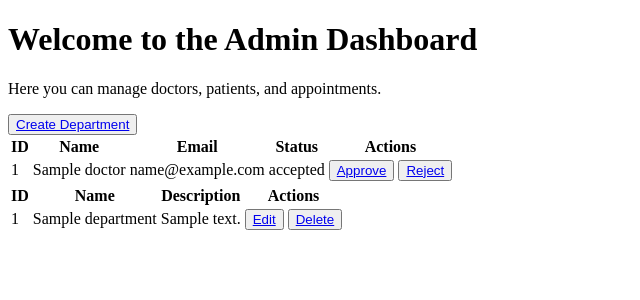
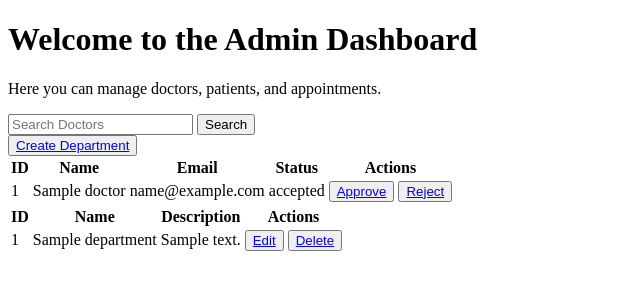
Before and after one commit to krishnaditi/MAD1_OB1_May26, a Flask app: page /admin_dashboard in a window 1280 px wide. Shown: the top 300 px of the page, without its empty margins (0-640 px from the left). Run offline with Flask 3, Linux system fonts and the light colour scheme; tables that the repository leaves empty hold one stand-in row (values such as "Sample post").

Commit message:
search functionality

```diff
--- a/app.py
+++ b/app.py
@@ -132,6 +132,15 @@ def delete_department(department_id):
         db.session.commit()
     return redirect(url_for("admin_dashboard"))
 
+@app.route("/search", methods=["GET", "POST"])
+def search():
+    department = Department.query.all()
+    if request.method == "POST":
+        query = request.form.get("search")
+        doctor = Doctor.query.filter(Doctor.name.contains(query)).all()
+        return render_template("admin_dashboard.html", doctor=doctor, department=department)
+    return redirect(url_for("admin_dashboard"))
+
 if __name__ == "__main__":
     make_admin()
     app.run()
--- a/templates/admin_dashboard.html
+++ b/templates/admin_dashboard.html
@@ -8,6 +8,11 @@
 <body>
     <h1>Welcome to the Admin Dashboard</h1>
     <p>Here you can manage doctors, patients, and appointments.</p>
+
+    <form action="/search" method="POST">
+        <input type="text" id="search" name="search" placeholder="Search Doctors">
+        <button type="submit">Search</button>
+    </form>
 
     <button><a href="/create_department">Create Department</a></button>
 
```
